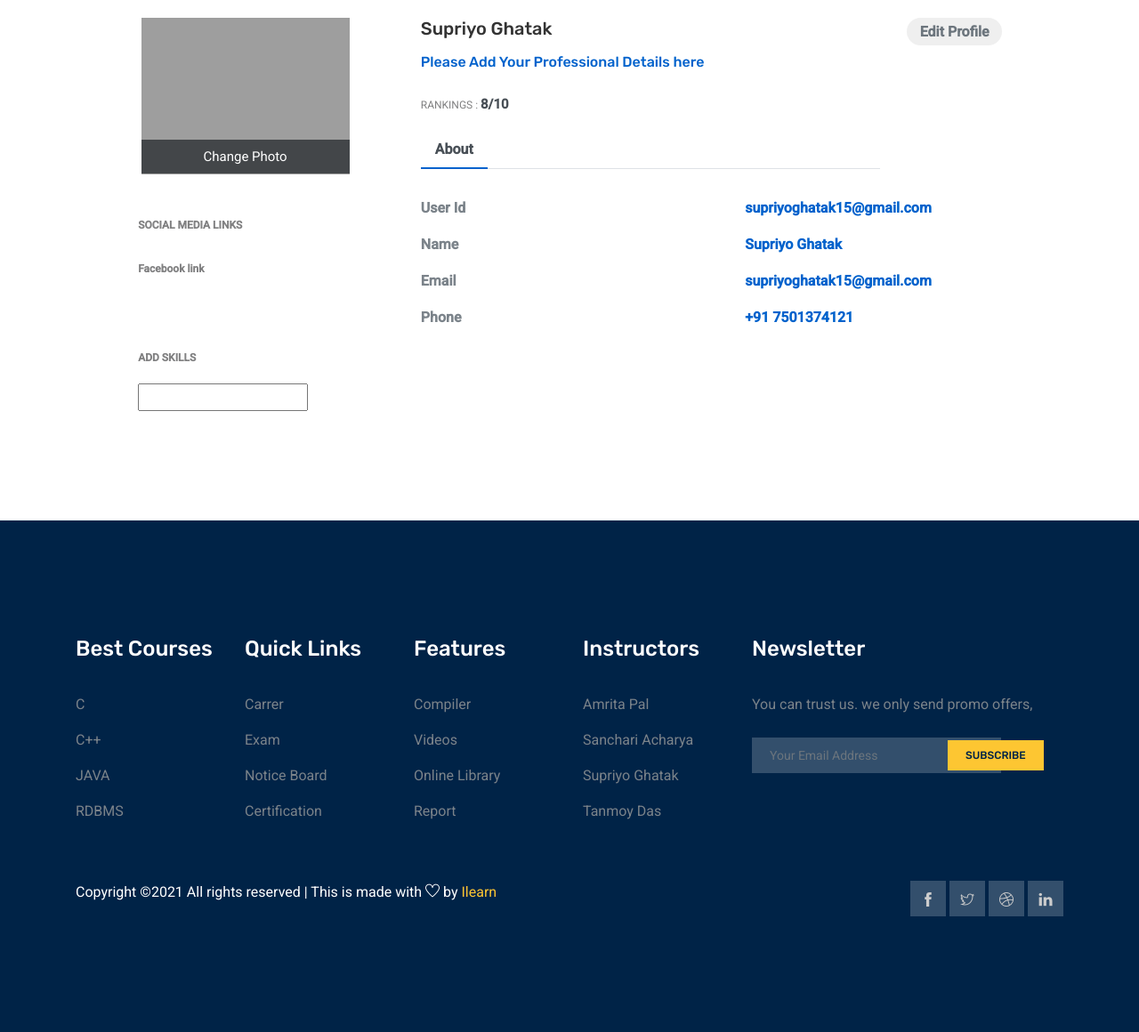
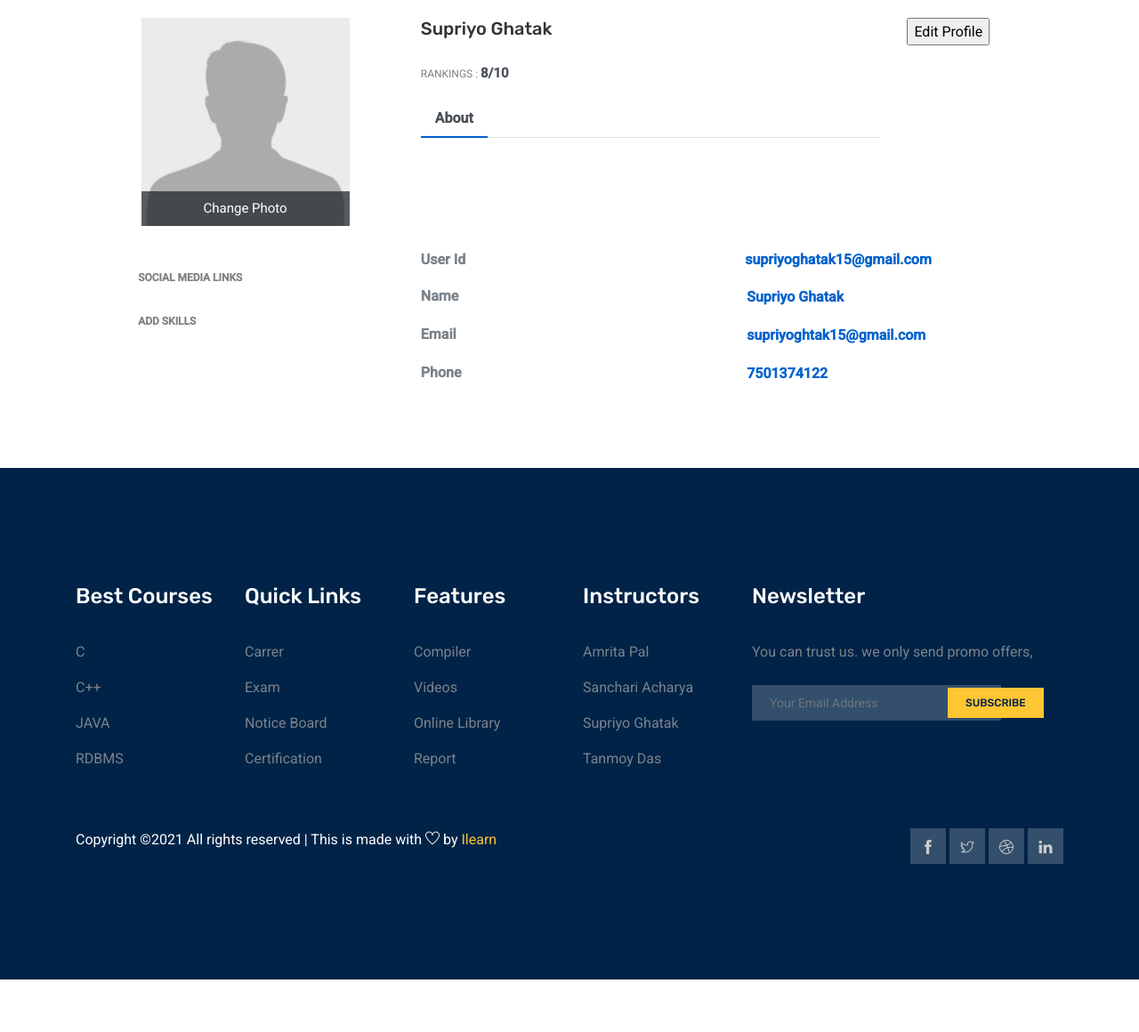
Before and after one commit to SupriyoGhatak/Ilearn-Project, a PHP site: page /my_profile.php in a window 1280 px wide. Shown: the part 110-1270 px from the top of the page at 89% size. After the commit the page ends 1211 px from the top, so only its background shows below. Run offline with PHP 8.4, Linux system fonts and the light colour scheme; some libraries are stand-ins or nearby versions; grey boxes are pictures that could not be loaded.

Commit message:
My Profile Done Supriyo

```diff
--- a/my_profile.php
+++ b/my_profile.php
@@ -37,10 +37,10 @@
                 <div class="row">
                     <div class="col-md-4">
                         <div class="profile-img">
-                            <img src="https://encrypted-tbn0.gstatic.com/images?q=tbn:ANd9GcS52y5aInsxSm31CvHOFHWujqUx_wWTS9iM6s7BAm21oEN_RiGoog" alt=""/>
+                            <img src="img/demo_pic.png" alt="profile pic" id="blah"/>
                             <div class="file btn btn-lg btn-primary">
                                 Change Photo
-                                <input type="file" name="file"/>
+                                <input type="file" name="file" onchange="readURL(this);"/>
                             </div>
                         </div>
                     </div>
@@ -50,7 +50,7 @@
                                         <p id="myP">Supriyo Ghatak</p>
                                     </h5>
                                     <h6>
-                                        <p id="myP">Please Add Your Professional Details here</p>
+
 
                                     </h6>
                                     <p class="proile-rating">RANKINGS : <span>8/10</span></p>
@@ -62,24 +62,24 @@
                             </ul>
                         </div>
                     </div>
-                    <div class="col-md-2">
-                        <button class="profile-edit-btn" name="btnAddMore" value="Edit Profile" onclick="myFunction()">Edit Profile</button>
+                    <div class="col-md-2 example">
+                        <input  value="Edit Profile" type="button" />
                     </div>
                 </div>
                 <div class="row">
                     <div class="col-md-4">
                         <div class="profile-work">
                             <p>SOCIAL MEDIA LINKS</p>
-                            <a href=""><p id="myP">Facebook link<p></a><br/>
+
 
                             <p> ADD SKILLS</p>
-                            <input type="text">
+
                         </div>
                     </div>
                     <div class="col-md-8">
                         <div class="tab-content profile-tab" id="myTabContent">
                             <div class="tab-pane fade show active" id="home" role="tabpanel" aria-labelledby="home-tab">
-                                        <div class="row">
+                                        <div class="row example">
                                             <div class="col-md-6">
                                                 <label>User Id</label>
                                             </div>
@@ -89,26 +89,29 @@
                                         </div>
                                         <div class="row">
                                             <div class="col-md-6">
-                                                <label>Name</label>
+                                                <label for="ex1fld1">Name</label>
                                             </div>
-                                            <div class="col-md-6">
-                                                <p>Supriyo Ghatak</p>
+                                            <div class="col-md-6 example">
+                                                <p> <input type="text" name="ex1fld1" readonly value="Supriyo Ghatak" style="border: none; font-weight: 600;
+    color: #0062cc;" /></p>
                                             </div>
                                         </div>
                                         <div class="row">
                                             <div class="col-md-6">
-                                                <label>Email</label>
+                                                <label for="ex1fld2">Email</label>
                                             </div>
-                                            <div class="col-md-6">
-                                                <p>supriyoghatak15@gmail.com</p>
+                                            <div class="col-md-6 example">
+                                                <p> <input type="text" name="ex1fld2" readonly value="supriyoghtak15@gmail.com" size="50" style="border: none; font-weight: 600;
+    color: #0062cc;"/></p>
                                             </div>
                                         </div>
                                         <div class="row">
                                             <div class="col-md-6">
-                                                <label>Phone</label>
+                                                <label for="ex1fld3">Phone</label>
                                             </div>
-                                            <div class="col-md-6">
-                                                <p>+91 7501374121</p>
+                                            <div class="col-md-6 example">
+                                                <p> <input type="text" name="ex1fld3" readonly value="7501374122"  style="border: none;font-weight: 600;
+    color: #0062cc;"/></p>
                                             </div>
                                         </div>
 
@@ -139,13 +142,37 @@
           <script src="js/gmaps.min.js"></script>
           <script src="js/theme.js"></script>
           <script>
-            function myFunction()
-            {
-                document.getElementById("myP").contenteditable=true;
 
+
+
+
+
+           var readonly = true;
+            $('.example input[type="button"]').on('click', function(){
+               $('.example input[type="text"]').attr('readonly', !readonly);
+
+               readonly=!readonly;
+               $('.example input[type="button"]').val(readonly ? 'Edit' : 'Save');
+
+               return false;
+            });
+
+
+          </script>
+          <script>
+              function readURL(input){
+                if(input.files && input.files[0])
+                {
+                    var reader = new FileReader();
+
+                    reader.onload = function(e){
+                        $('#blah')
+                                .attr('src', e.target.result);
+
+                    };
+                    reader.readAsDataURL(input.files[0]);
+                }
             }
-
-           </script>
-
+          </script>
   </body>
 </html>
```
Also changed, not shown: img/demo_pic.png (added).
